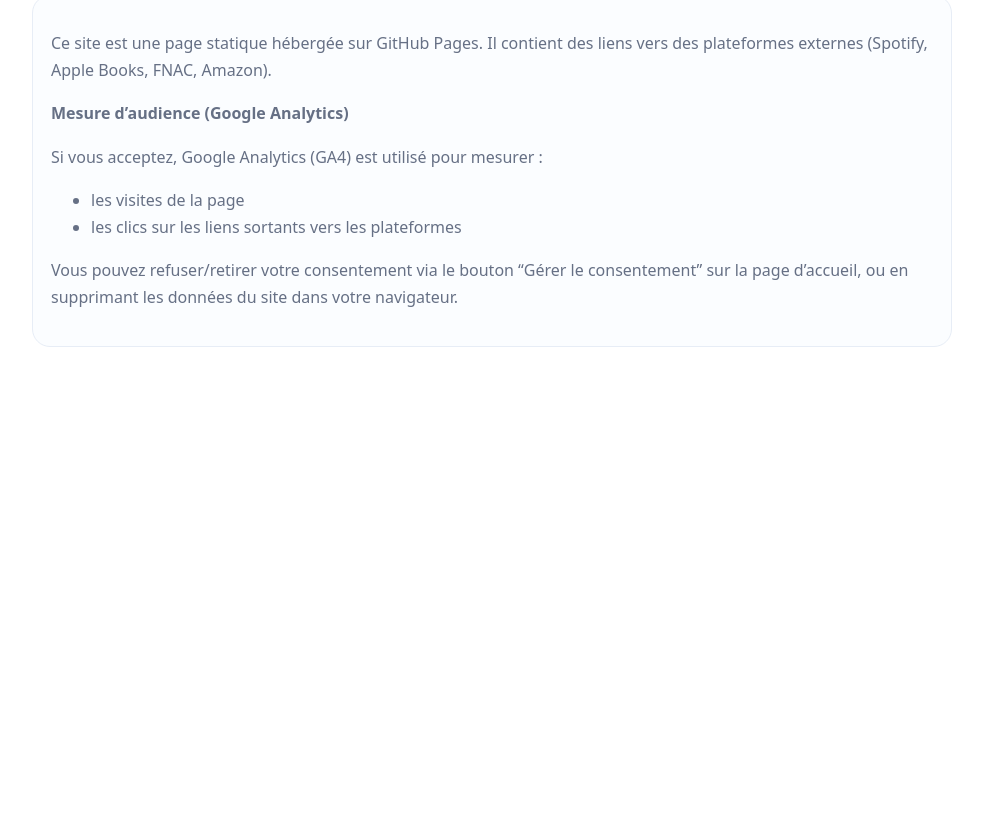
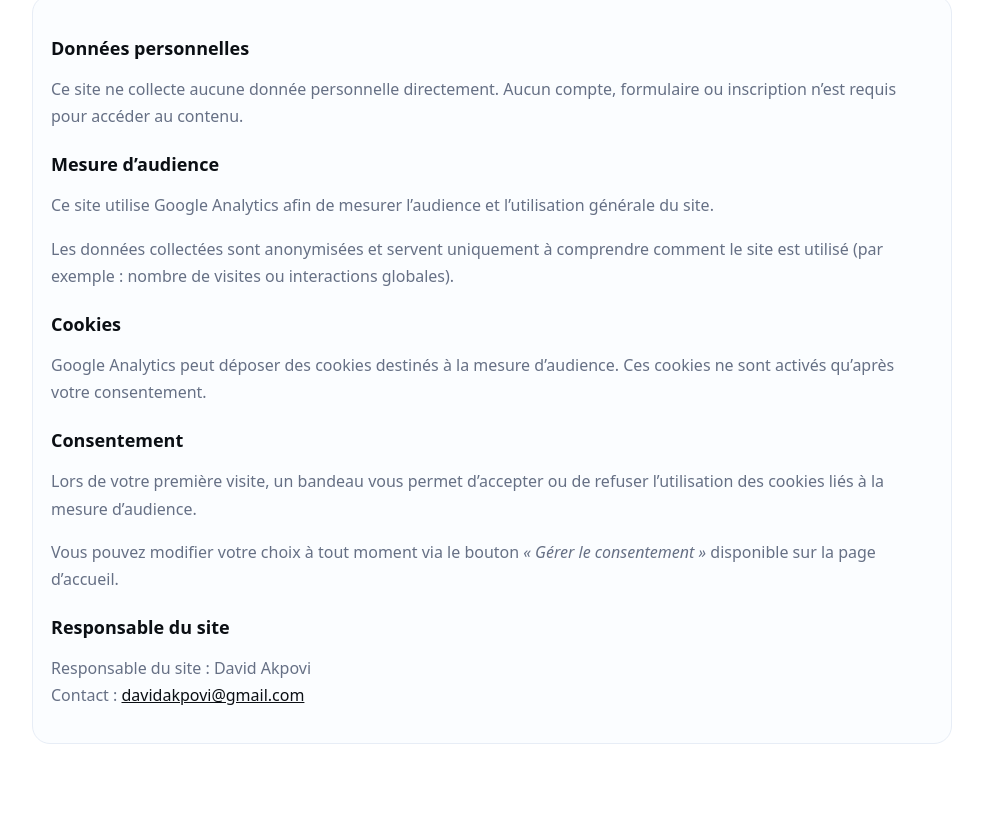
Before and after one commit to davidakpovi/comment-utiliser-ia-sans-coder, a plain HTML site: page privacy.html in a window 1280 px wide. Shown: the part 120-934 px from the top of the page, without its empty margins (148-1131 px from the left). Before the commit the page ends 800 px from the top, so only its background shows below. Drawn offline with Linux system fonts and the light colour scheme.

Commit message:
Update privacy.html

```diff
--- a/privacy.html
+++ b/privacy.html
@@ -5,38 +5,76 @@
   <meta name="viewport" content="width=device-width,initial-scale=1" />
   <title>Confidentialité — Comment utiliser l’IA sans coder</title>
   <style>
-    body{margin:0;font-family:system-ui,-apple-system,Segoe UI,Roboto,Arial;background:#fff;color:#0b0f14}
-    .wrap{max-width:920px;margin:0 auto;padding:28px 18px 70px}
+    body{
+      margin:0;
+      font-family:system-ui,-apple-system,Segoe UI,Roboto,Arial;
+      background:#fff;
+      color:#0b0f14
+    }
+    .wrap{
+      max-width:920px;
+      margin:0 auto;
+      padding:28px 18px 70px
+    }
     a{color:#0b0f14}
     h1{margin:10px 0 12px}
-    p,li{color:#667085;line-height:1.7}
-    .card{border:1px solid #e7edf6;border-radius:18px;padding:18px;background:#fbfdff}
+    h2{margin:22px 0 8px;font-size:18px}
+    p,li{
+      color:#667085;
+      line-height:1.7
+    }
+    .card{
+      border:1px solid #e7edf6;
+      border-radius:18px;
+      padding:18px;
+      background:#fbfdff
+    }
   </style>
 </head>
 <body>
   <div class="wrap">
     <a href="index.html">← Retour</a>
-    <h1>Confidentialité</h1>
+    <h1>Politique de confidentialité</h1>
 
     <div class="card">
+
+      <h2>Données personnelles</h2>
       <p>
-        Ce site est une page statique hébergée sur GitHub Pages. Il contient des liens vers des plateformes externes
-        (Spotify, Apple Books, FNAC, Amazon).
+        Ce site ne collecte aucune donnée personnelle directement.
+        Aucun compte, formulaire ou inscription n’est requis pour accéder au contenu.
       </p>
 
-      <p><strong>Mesure d’audience (Google Analytics)</strong></p>
+      <h2>Mesure d’audience</h2>
       <p>
-        Si vous acceptez, Google Analytics (GA4) est utilisé pour mesurer :
+        Ce site utilise Google Analytics afin de mesurer l’audience et l’utilisation générale du site.
       </p>
-      <ul>
-        <li>les visites de la page</li>
-        <li>les clics sur les liens sortants vers les plateformes</li>
-      </ul>
+      <p>
+        Les données collectées sont anonymisées et servent uniquement à comprendre comment le site est utilisé
+        (par exemple : nombre de visites ou interactions globales).
+      </p>
 
+      <h2>Cookies</h2>
       <p>
-        Vous pouvez refuser/retirer votre consentement via le bouton “Gérer le consentement” sur la page d’accueil,
-        ou en supprimant les données du site dans votre navigateur.
+        Google Analytics peut déposer des cookies destinés à la mesure d’audience.
+        Ces cookies ne sont activés qu’après votre consentement.
       </p>
+
+      <h2>Consentement</h2>
+      <p>
+        Lors de votre première visite, un bandeau vous permet d’accepter ou de refuser
+        l’utilisation des cookies liés à la mesure d’audience.
+      </p>
+      <p>
+        Vous pouvez modifier votre choix à tout moment via le bouton
+        <em>« Gérer le consentement »</em> disponible sur la page d’accueil.
+      </p>
+
+      <h2>Responsable du site</h2>
+      <p>
+        Responsable du site : David Akpovi<br>
+        Contact : <a href="mailto:davidakpovi@gmail.com">davidakpovi@gmail.com</a>
+      </p>
+
     </div>
   </div>
 </body>
```
